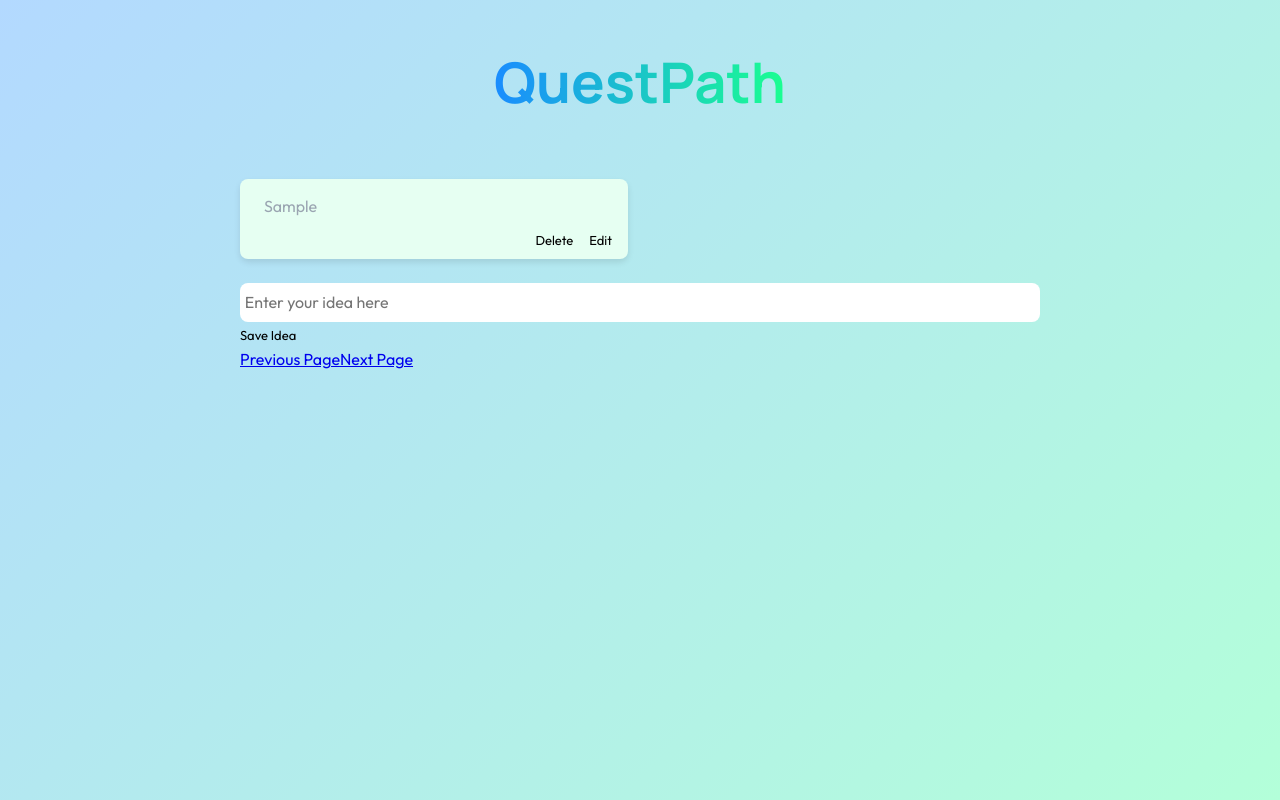
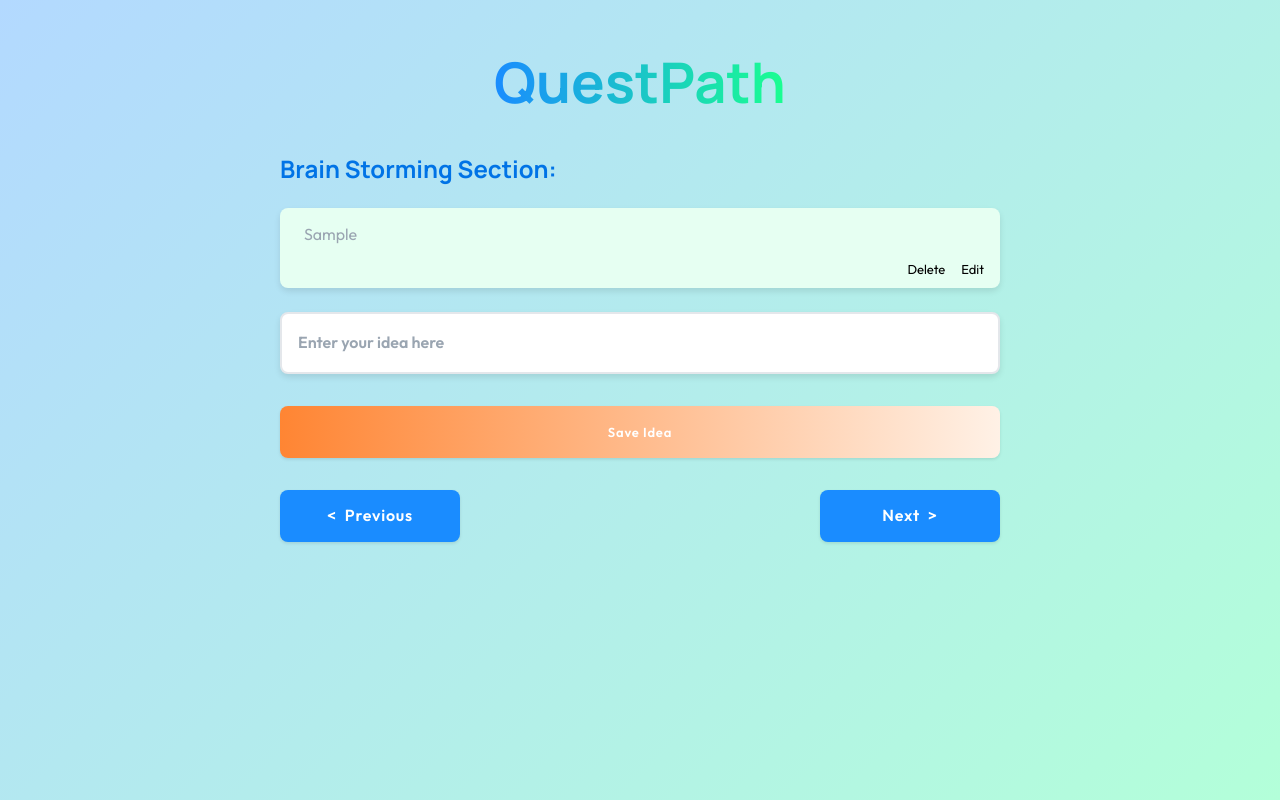
Before and after one commit to Adel-Al-Qosi/goalSettingAndPlanningApp, a React (Vite) app: page /brain-storming in a window 1280 px wide. Both pictures are taken after typing "Sample" into the empty fields and a click on the button "Save Idea". Built offline with nearby package versions, Linux system fonts and the light colour scheme.

Commit message:
add styles to brain storming page

```diff
--- a/package.json
+++ b/package.json
@@ -15,6 +15,7 @@
     "react-dom": "^19.0.0",
     "react-redux": "^9.2.0",
     "react-router-dom": "^6.28.1",
+    "react-transition-group": "^4.4.5",
     "redux": "^5.0.1",
     "redux-logger": "^3.0.6",
     "redux-thunk": "^3.1.0"
--- a/src/Pages/BrainStormingPage/BrainStormingPage.css
+++ b/src/Pages/BrainStormingPage/BrainStormingPage.css
@@ -18,14 +18,35 @@
 
 .brain-storming-main {
   flex: 1;
-  max-width: 50rem;
+  max-width: 45rem;
   margin: 0 auto;
   width: 100%;
 }
 
 .brain-storming-ideas {
   display: grid;
-  grid-template-columns: repeat(auto-fill, minmax(20rem, 1fr));
   gap: var(--spacing-lg);
   margin: 1.5rem 0;
 }
+
+.brain-storming-control-pages {
+  display: flex;
+  justify-content: space-between;
+}
+
+.brain-storming-button {
+  text-decoration: none;
+  background: linear-gradient(90deg, var(--clr-accent-500), var(--clr-accent-100));
+  color: var(--clr-neutral-100);
+  padding: var(--spacing-md);
+  border-radius: 8px;
+  box-shadow: 0 0.1rem 0.2rem rgba(0, 0, 0, 0.1);
+  display: flex;
+  align-items: center;
+  justify-content: center;
+  gap: var(--spacing-sm);
+  font-weight: var(--fw-semibold);
+  width: 100%;
+  letter-spacing: .05rem;
+  margin: 2rem 0;
+}
--- a/src/Pages/BrainStormingPage/BrainStormingPage.jsx
+++ b/src/Pages/BrainStormingPage/BrainStormingPage.jsx
@@ -15,8 +15,10 @@ const BrainStormingPage = () => {
   const [placeholder, setPlaceholder] = useState("Enter your idea here");
 
   const deleteIdea = (index) => {
-    const newIdeas = ideas.filter((_, i) => i !== index);
-    dispatch(loadIdeas(newIdeas));
+    setTimeout(() => {
+      const newIdeas = ideas.filter((_, i) => i !== index);
+      dispatch(loadIdeas(newIdeas));
+    }, 500);
   };
 
   const saveIdea = (e) => {
@@ -48,6 +50,7 @@ const BrainStormingPage = () => {
         </h1>
       </header>
       <main className="brain-storming-main">
+        <h2 className="brain-storming-h2">Brain Storming Section:</h2>
         <section className="brain-storming-ideas">
           {ideas.map((idea, index) => (
             <div key={index} className="brain-storming-idea">
@@ -68,6 +71,7 @@ const BrainStormingPage = () => {
             value={idea}
             onChange={(e) => setIdea(e.target.value)}
             placeholder={placeholder}
+            ariaType="base"
           />
           <button
             disabled={isEditing}
@@ -79,9 +83,9 @@ const BrainStormingPage = () => {
           </button>
         </form>
         <div className="brain-storming-control-pages">
-          <CustomButton text="Previous Page" link="/instructions" />
-          <CustomButton
-            text="Next Page"
+          <CustomButton type="previous" text="Previous" link="/instructions" />
+          <CustomButton type={"next" + (ideas.length ? " active" : "")}
+            text="Next"
             onClick={handleGoingToNextPage}
             link={ideas.length ? "/voting" : ""}
           />
--- a/src/components/CustomButton/CustomButton.css
+++ b/src/components/CustomButton/CustomButton.css
@@ -25,15 +25,25 @@
   padding: calc(var(--spacing-sm) + .3rem) var(--spacing-md);
   margin-bottom: var(--spacing-md);
   background: var(--clr-primary-500);
+  box-shadow: 0 0.1rem 0.2rem rgba(0, 0, 0, 0.1);
   color: var(--clr-neutral-100);
   border-radius: .5rem;
-  box-shadow: 0 0.1rem 0.2rem rgba(0, 0, 0, 0.1);
   gap: var(--spacing-sm);
   font-weight: var(--fw-semibold);
   letter-spacing: .05rem;
   width: 35%;
   max-width: 13rem;
   text-align: center;
+}
+
+.custom-button-previous::before {
+  content: "<";
+  margin-right: var(--spacing-sm);
+}
+
+.custom-button-next::after {
+  content: ">";
+  margin-left: var(--spacing-sm);
 }
 
 .custom-button-previous:hover, .custom-button-next:hover {
--- a/src/components/CustomText/CustomText.css
+++ b/src/components/CustomText/CustomText.css
@@ -4,7 +4,47 @@
 
 .custom-input {
   width: 100%;
-  padding: 0.4rem .3rem;
+  padding: 0.4rem .5rem;
   border: none;
   border-radius: .5rem;
+  box-shadow: 0 .2rem .4rem rgba(0, 0, 0, 0.1);
+  background-color: var(--clr-neutral-100);
+  color: var(--clr-neutral-800);
+  font-weight: var(--fw-semibold);
+  font-size: 1rem;
+  caret-color: var(--clr-neutral-500);
 }
+
+.custom-input[ariaType="base"] {
+  width: 100%;
+  padding: var(--spacing-md);
+  font-size: 1rem;
+  border: 0.125rem solid var(--clr-neutral-300);
+  border-radius: 0.5rem;
+  background: var(--clr-neutral-100);
+  color: var(--clr-neutral-800);
+}
+
+.custom-input:disabled {
+  background-color: var(--clr-neutral-200);
+  color: var(--clr-neutral-500);
+  cursor: not-allowed;
+}
+
+@keyframes blink-caret {
+  from, to {
+    caret-color: transparent;
+  }
+  50% {
+    caret-color: var(--clr-primary-500);
+  }
+}
+
+.custom-input:focus {
+  outline: none;
+  box-shadow: 0 .2rem .4rem rgba(0, 0, 0, 0.2);
+}
+
+.custom-input::placeholder {
+  color: var(--clr-neutral-500);
+}
--- a/src/components/CustomText/CustomText.jsx
+++ b/src/components/CustomText/CustomText.jsx
@@ -1,9 +1,10 @@
 import "./CustomText.css";
 
-const CustomTextarea = ({ disabled, value, onChange, placeholder }) => {
+const CustomTextarea = ({ ariaType, disabled, value, onChange, placeholder }) => {
   return (
     <div className="custom-input-container">
       <input
+        ariaType={ariaType}
         type="text"
         disabled={disabled}
         className="custom-input"
--- a/src/components/Idea/Idea.css
+++ b/src/components/Idea/Idea.css
@@ -47,3 +47,33 @@ button:hover {
     flex-direction: column;
     align-items: flex-end;
 }
+
+@keyframes fade-in {
+    from {
+        opacity: 0;
+        transform: translateY(1rem);
+    }
+    to {
+        opacity: 1;
+        transform: translateY(0);
+    }
+}
+
+@keyframes fade-out {
+    from {
+        opacity: 1;
+        transform: translateY(0);
+    }
+    to {
+        opacity: 0;
+        transform: translateY(1rem);
+    }
+}
+
+.idea {
+    animation: fade-in 0.5s ease-in-out;
+}
+
+.idea.deleting {
+    animation: fade-out 0.5s ease-in-out forwards;
+}
--- a/src/components/Idea/Idea.jsx
+++ b/src/components/Idea/Idea.jsx
@@ -4,10 +4,18 @@ import { loadIdeas } from "../../store/reducers/ideas";
 import CustomText from "../CustomText/CustomText";
 import "./Idea.css";
 
-const Idea = ({ isEditing, setIsEditing, idea, index, deleteIdea, ideas }) => {
+const Idea = ({
+  isEditing,
+  setIsEditing,
+  idea,
+  index,
+  deleteIdea,
+  ideas,
+}) => {
   const [isEditingChild, setIsEditingChild] = useState(false);
   const [newIdea, setNewIdea] = useState(idea);
   const [placeholder, setPlaceholder] = useState("Enter your idea here");
+  const [isDeleting, setIsDeleting] = useState(false);
 
   const dispatch = useDispatch();
 
@@ -38,12 +46,18 @@ const Idea = ({ isEditing, setIsEditing, idea, index, deleteIdea, ideas }) => {
     setIsEditingChild(true);
   };
 
+  const handleDelete = (e) => {
+    e.preventDefault();
+    setIsDeleting(true);
+    deleteIdea(index);
+  };
+
   return (
-    <div className="idea">
+    <div className={"idea" + (isDeleting ? " deleting" : "")}>
       <div className="idea-content">{!isEditingChild && idea}</div>
       {(!isEditingChild && (
         <div className="idea-editing-buttons">
-          <button disabled={isEditing} onClick={(e) => deleteIdea(e, index)}>
+          <button disabled={isEditing} onClick={(e) => handleDelete(e)}>
             Delete
           </button>
           <button disabled={isEditing} onClick={() => handleEdit()}>
--- a/src/index.css
+++ b/src/index.css
@@ -36,6 +36,10 @@
   --clr-neutral-300: #E4E7EB;
   --clr-neutral-400: #CBD2D9;
   --clr-neutral-500: #9AA5B1;
+  --clr-neutral-600: #7B8794;
+  --clr-neutral-700: #616E7C;
+  --clr-neutral-800: #455056;
+  --clr-neutral-900: #29303D;
 
   /* Typography */
   --ff-primary: 'Outfit', sans-serif;
```
Also changed, not shown: 1 other file (tests, documents, lock files or other folders).
